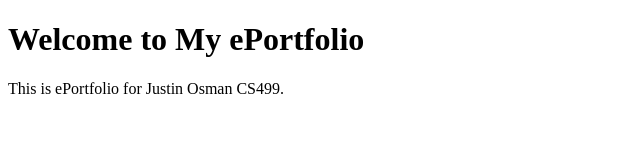
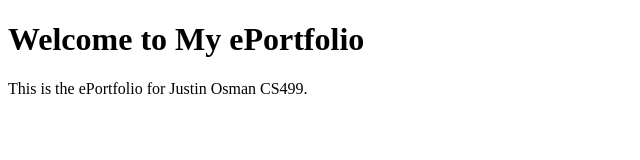
Before and after one commit to justinosman89/CS499_ePortfolio, a plain HTML site: page index.html in a window 1280 px wide. Shown: the full height of the page, 0-640 px from the left. Drawn offline with Linux system fonts and the light colour scheme.

Commit message:
Update index.html

```diff
--- a/index.html
+++ b/index.html
@@ -5,6 +5,6 @@
 </head>
 <body>
     <h1>Welcome to My ePortfolio</h1>
-    <p>This is ePortfolio for Justin Osman CS499.</p>
+    <p>This is the ePortfolio for Justin Osman CS499.</p>
 </body>
 </html>
```
